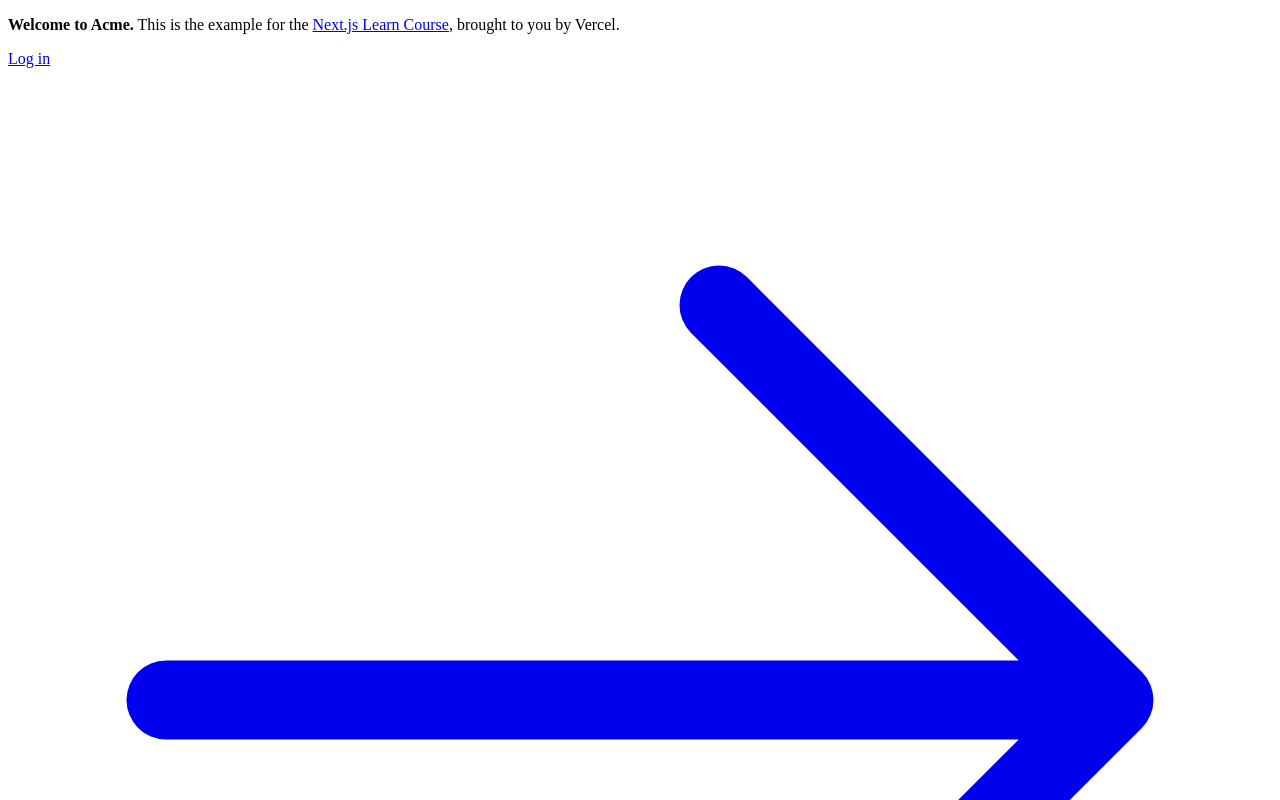
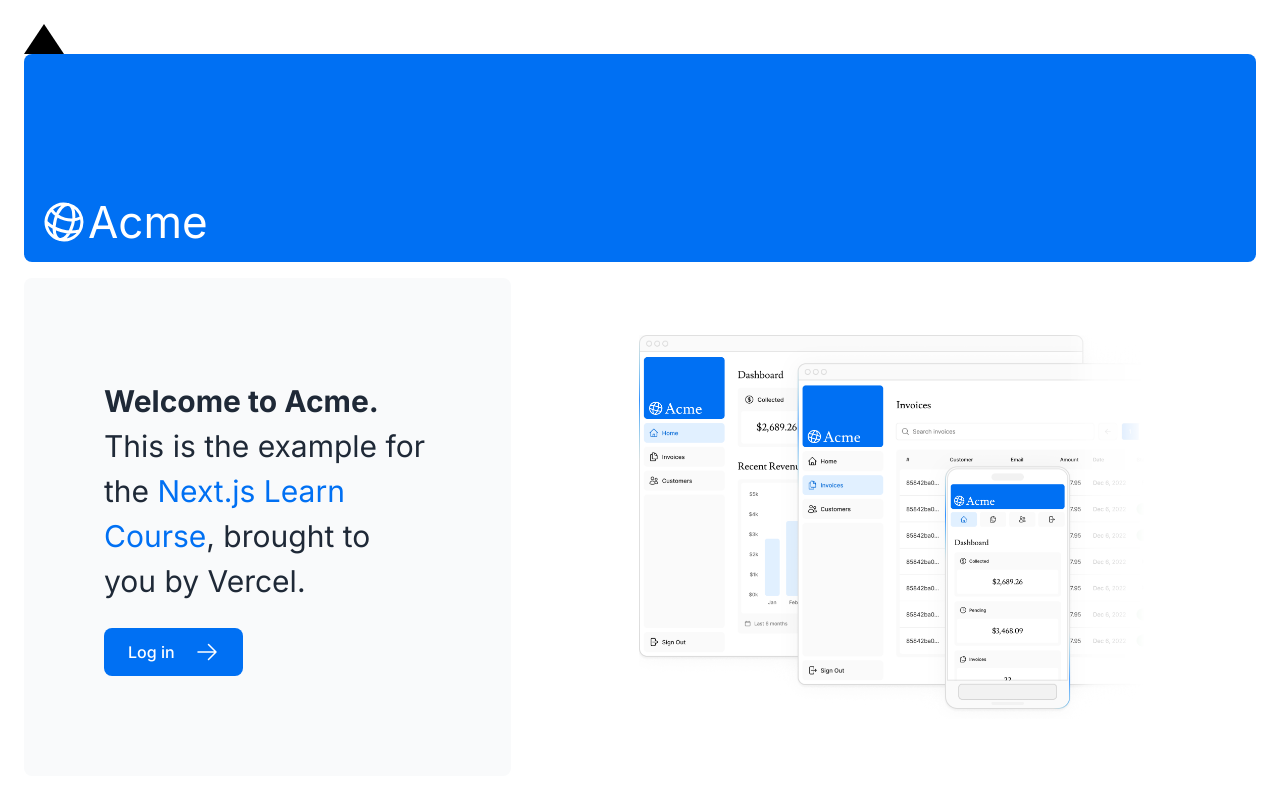
Before and after one commit to CenterValentine/nextJSTutorial, a Next.js app in the folder nextjs-dashboard/: page / in a window 1280 px wide. Shown: the top 800 px of the page. Built offline with nearby package versions, Linux system fonts and the light colour scheme.

Commit message:
w02 Next.js tutorial Chapt. 5

```diff
--- /dev/null
+++ b/nextjs-dashboard/app/cows/page.tsx
@@ -0,0 +1,3 @@
+export default function Page() {
+  return <p>Where the cows roam</p>;
+}
--- /dev/null
+++ b/nextjs-dashboard/app/dashboard/customers/page.tsx
@@ -0,0 +1,3 @@
+export default function Page() {
+    return <p>Customer Page</p>;
+}
--- /dev/null
+++ b/nextjs-dashboard/app/dashboard/invoices/page.tsx
@@ -0,0 +1,3 @@
+export default function Page() {
+    return <p>Invoices Page</p>;
+}
--- /dev/null
+++ b/nextjs-dashboard/app/dashboard/layout.tsx
@@ -0,0 +1,12 @@
+import SideNav from '@/app/ui/dashboard/sidenav';
+
+export default function Layout({ children }: { children: React.ReactNode }) {
+  return (
+    <div className="flex h-screen flex-col md:flex-row md:overflow-hidden">
+      <div className="w-full flex-none md:w-64">
+        <SideNav />
+      </div>
+      <div className="flex-grow p-6 md:overflow-y-auto md:p-12">{children}</div>
+    </div>
+  );
+}
--- /dev/null
+++ b/nextjs-dashboard/app/dashboard/page.tsx
@@ -0,0 +1,3 @@
+export default function Page() {
+  return <p>Dashboard Page</p>;
+}
--- a/nextjs-dashboard/app/layout.tsx
+++ b/nextjs-dashboard/app/layout.tsx
@@ -1,3 +1,7 @@
+import './ui/global.css';
+import { inter }  from './ui/fonts';
+
+
 export default function RootLayout({
   children,
 }: {
@@ -5,7 +9,7 @@
 }) {
   return (
     <html lang="en">
-      <body>{children}</body>
+      <body className={`${inter.className} antialiased`}>{children}</body>
     </html>
   );
 }
--- a/nextjs-dashboard/app/page.tsx
+++ b/nextjs-dashboard/app/page.tsx
@@ -1,16 +1,30 @@
+import styles from './ui/home.module.css';
 import AcmeLogo from '@/app/ui/acme-logo';
 import { ArrowRightIcon } from '@heroicons/react/24/outline';
 import Link from 'next/link';
+import { clsx } from 'clsx';
+import Image from 'next/image';
+
+
+import { lusitana } from './ui/fonts';
+
 
 export default function Page() {
   return (
     <main className="flex min-h-screen flex-col p-6">
+      <div className={styles.shape} />
+
       <div className="flex h-20 shrink-0 items-end rounded-lg bg-blue-500 p-4 md:h-52">
-        {/* <AcmeLogo /> */}
+        <AcmeLogo />
       </div>
+{/* <div
+  className="relative w-0 h-0 border-l-[15px] border-r-[15px] border-b-[26px] border-l-transparent border-r-transparent border-b-black"
+/> */}
+
       <div className="mt-4 flex grow flex-col gap-4 md:flex-row">
         <div className="flex flex-col justify-center gap-6 rounded-lg bg-gray-50 px-6 py-10 md:w-2/5 md:px-20">
-          <p className={`text-xl text-gray-800 md:text-3xl md:leading-normal`}>
+
+          <p className={clsx(lusitana.className,`text-xl text-gray-800 md:text-3xl md:leading-normal`)}>
             <strong>Welcome to Acme.</strong> This is the example for the{' '}
             <a href="https://nextjs.org/learn/" className="text-blue-500">
               Next.js Learn Course
@@ -26,6 +40,21 @@
         </div>
         <div className="flex items-center justify-center p-6 md:w-3/5 md:px-28 md:py-12">
           {/* Add Hero Images Here */}
+          <Image
+        src="/hero-desktop.png"
+        width={1000}
+        height={760}
+        className="hidden md:block"
+        alt="Screenshots of the dashboard project showing desktop version"
+      />
+
+      <Image
+        src="/hero-mobile.png"
+        width={560}
+        height={620}
+        className="block md:hidden"
+        alt="Screenshots of the dashboard project showing mobile version"
+      />
         </div>
       </div>
     </main>
--- /dev/null
+++ b/nextjs-dashboard/app/ui/fonts.ts
@@ -0,0 +1,8 @@
+import { Inter } from 'next/font/google';
+import { Lusitana } from 'next/font/google';
+
+export const inter = Inter({ subsets: ['latin']});
+export const lusitana = Inter({
+    weight: ['400'],
+     subsets: ['latin']
+    });
--- /dev/null
+++ b/nextjs-dashboard/app/ui/home.module.css
@@ -0,0 +1,7 @@
+.shape {
+  height: 0;
+  width: 0;
+  border-bottom: 30px solid black;
+  border-left: 20px solid transparent;
+  border-right: 20px solid transparent;
+}
```
